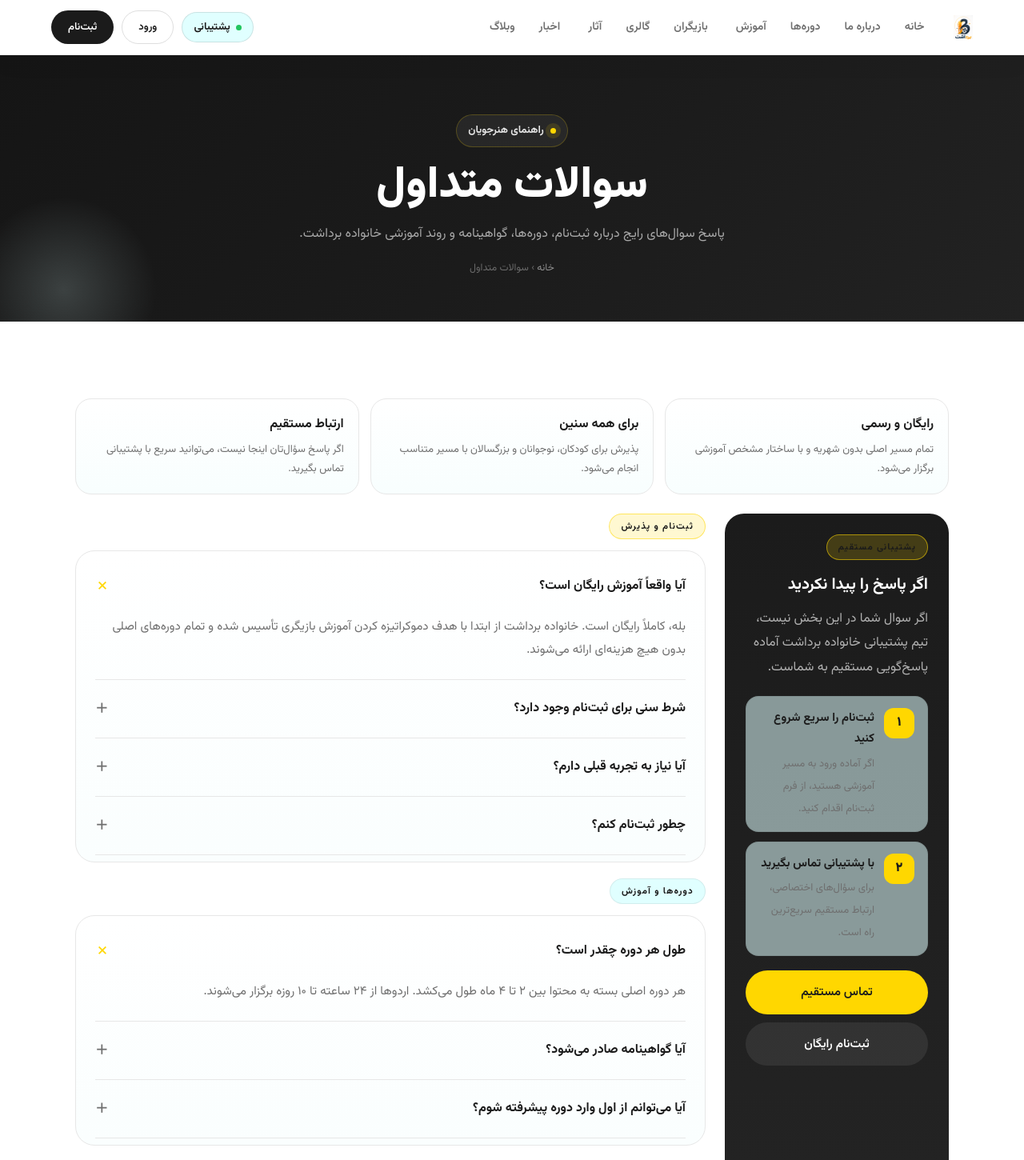
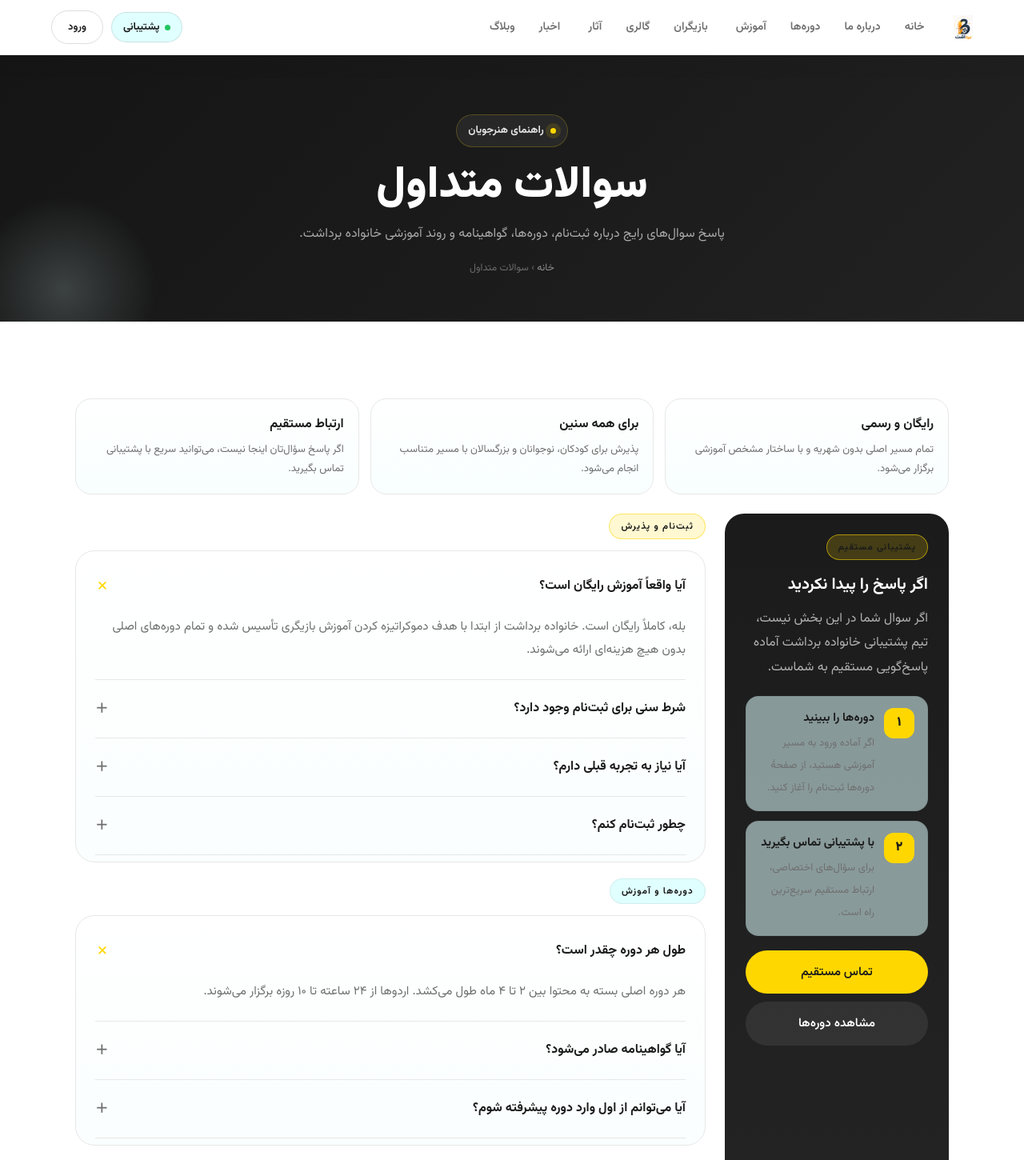
Before and after one commit to yaasernazarii-ship-it/bardashtt, a Next.js app in the folder nextjs/: page /faq in a window 1280 px wide. Shown: the top 1450 px of the page at 80% size. Built offline with nearby package versions, Linux system fonts and the light colour scheme.

Commit message:
Update 4 .js files

```diff
--- a/nextjs/app/faq/page.js
+++ b/nextjs/app/faq/page.js
@@ -66,8 +66,8 @@ export default function FaqPage() {
                 <div className="feature-list__item">
                   <div className="feature-list__icon">۱</div>
                   <div>
-                    <strong>ثبت‌نام را سریع شروع کنید</strong>
-                    <span>اگر آماده ورود به مسیر آموزشی هستید، از فرم ثبت‌نام اقدام کنید.</span>
+                    <strong>دوره‌ها را ببینید</strong>
+                    <span>اگر آماده ورود به مسیر آموزشی هستید، از صفحهٔ دوره‌ها ثبت‌نام را آغاز کنید.</span>
                   </div>
                 </div>
                 <div className="feature-list__item">
@@ -80,7 +80,7 @@ export default function FaqPage() {
               </div>
               <div style={{ display: 'flex', flexDirection: 'column', gap: 10, marginTop: 18 }}>
                 <a href="tel:02191090934" className="btn btn--gold">تماس مستقیم</a>
-                <Link href="/register" className="btn btn--hero-secondary">ثبت‌نام رایگان</Link>
+                <Link href="/courses" className="btn btn--hero-secondary">مشاهده دوره‌ها</Link>
               </div>
             </aside>
             <div>
--- a/nextjs/components/MobileBottomNav.js
+++ b/nextjs/components/MobileBottomNav.js
@@ -4,8 +4,7 @@ import { usePathname } from 'next/navigation';
 
 const items = [
   { ico: '🏠', label: 'خانه', href: '/' },
-  { ico: '🎓', label: 'دوره‌ها', href: '/courses' },
-  { ico: '✍️', label: 'ثبت‌نام', href: '/register', accent: true },
+  { ico: '🎓', label: 'دوره‌ها', href: '/courses', accent: true },
   { ico: '📞', label: 'تماس', href: 'tel:02191090934' },
 ];
 
--- a/nextjs/components/Nav.js
+++ b/nextjs/components/Nav.js
@@ -109,7 +109,6 @@ export default function Nav({ onOpenChat }) {
           <div className="nav__actions">
             <button type="button" className="nav__support-btn" onClick={onOpenChat}><span className="nav__support-dot" />پشتیبانی</button>
             <Link href="/auth" className="btn btn--outline btn--sm">ورود</Link>
-            <Link href="/register" className="btn btn--dark btn--sm">ثبت‌نام</Link>
           </div>
           <button
             type="button"
@@ -159,7 +158,6 @@ export default function Nav({ onOpenChat }) {
         <div className="mobile-drawer__actions">
           <button type="button" className="btn btn--outline" onClick={onOpenChat}>پشتیبانی آنلاین</button>
           <Link href="/auth" className="btn btn--outline">ورود</Link>
-          <Link href="/register" className="btn btn--dark">ثبت‌نام</Link>
         </div>
       </aside>
     </>
--- a/nextjs/components/SimplePage.js
+++ b/nextjs/components/SimplePage.js
@@ -18,9 +18,9 @@ export default function SimplePage({ title, subtitle, tag = 'خانواده بر
           {cta && (
             <div className="cta-card">
               <h3>برای شروع آماده‌اید؟</h3>
-              <p>اگر می‌خواهید مسیر بازیگری را حرفه‌ای و بدون مانع مالی شروع کنید، همین حالا ثبت‌نام را آغاز کنید.</p>
+              <p>دوره‌های خانواده برداشت رایگان است. برای دیدن دوره‌ها و شروع ثبت‌نام، به صفحهٔ دوره‌ها بروید.</p>
               <div className="cta-card__actions">
-                <Link href="/register" className="btn btn--gold">ثبت‌نام در کلاس‌ها</Link>
+                <Link href="/courses" className="btn btn--gold">مشاهده دوره‌ها</Link>
                 <a href="tel:02191090934" className="btn btn--hero-secondary">تماس مستقیم</a>
               </div>
             </div>
```
